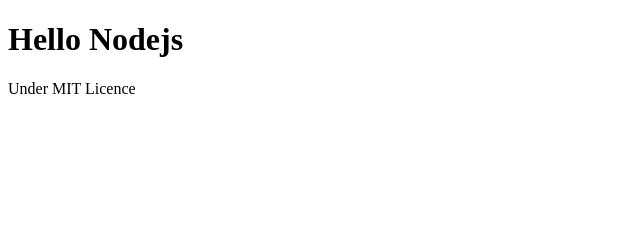
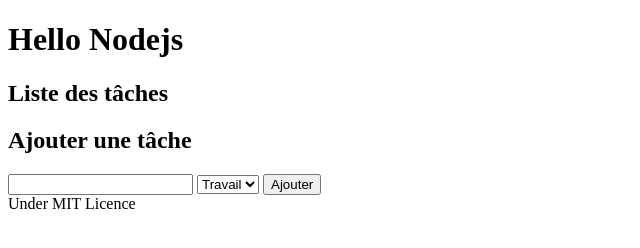
Before and after one commit to DWS-paris/PMDhetic-QS-node-html, a website: page www/index.html in a window 1280 px wide. Shown: the whole page, without its empty margins (0-640 px from the left). Drawn offline with nearby package versions, Linux system fonts and the light colour scheme; no server answers.

Commit message:
Ajout du formulaire pour ajouter une tâche

```diff
--- a/www/index.html
+++ b/www/index.html
@@ -12,9 +12,18 @@
         </header>
 
         <main>
-            <ul id="tasksList">
+            <h2>Liste des tâches</h2>
+            <ul id="tasksList"></ul>
 
-            </ul>
+            <h2>Ajouter une tâche</h2>
+            <form action="http://localhost:3000/api/tasks" method="POST">
+                <input type="text" name="newTaskContent">
+                <select name="newTaskType">
+                    <option value="WORK">Travail</option>
+                    <option value="LIFE">Loisir</option>
+                </select>
+                <button type="submit">Ajouter</button>
+            </form>
         </main>
 
         <footer>Under MIT Licence</footer>
```
